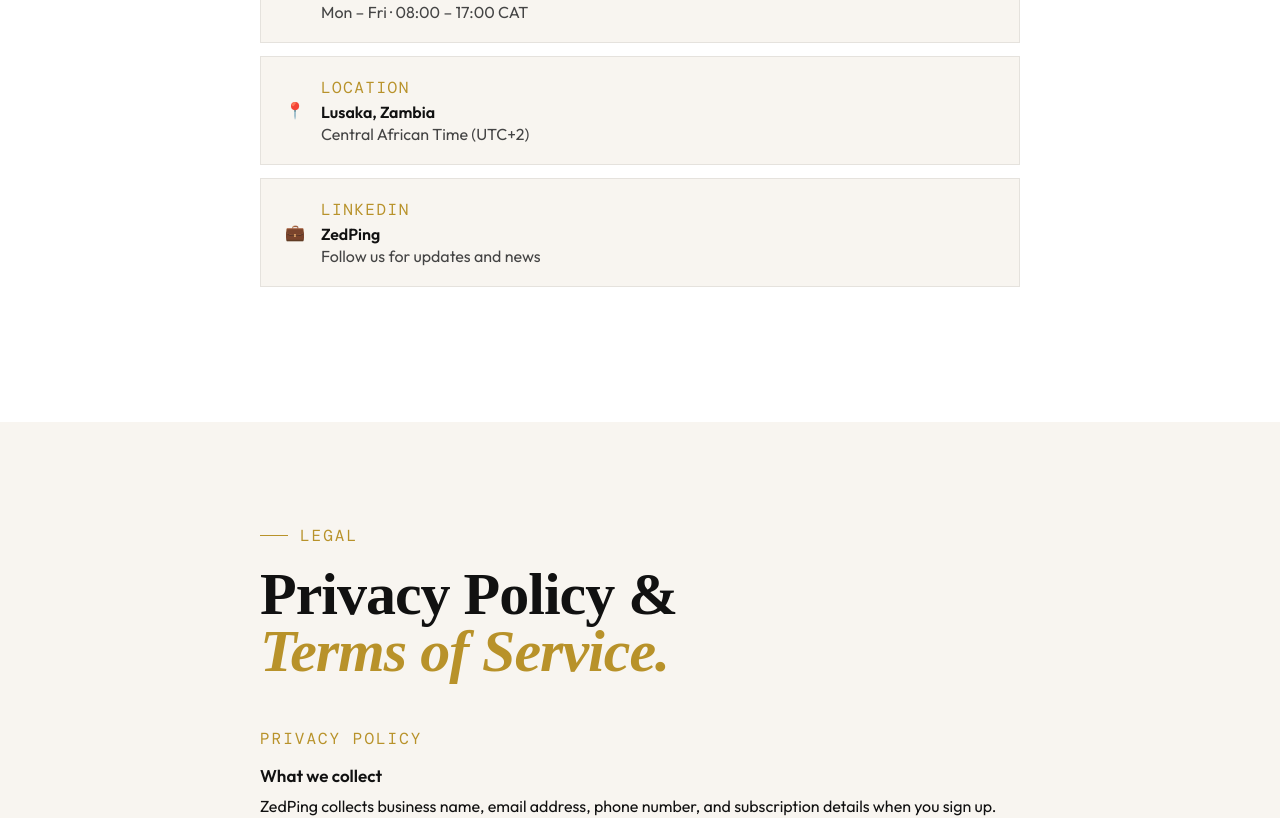
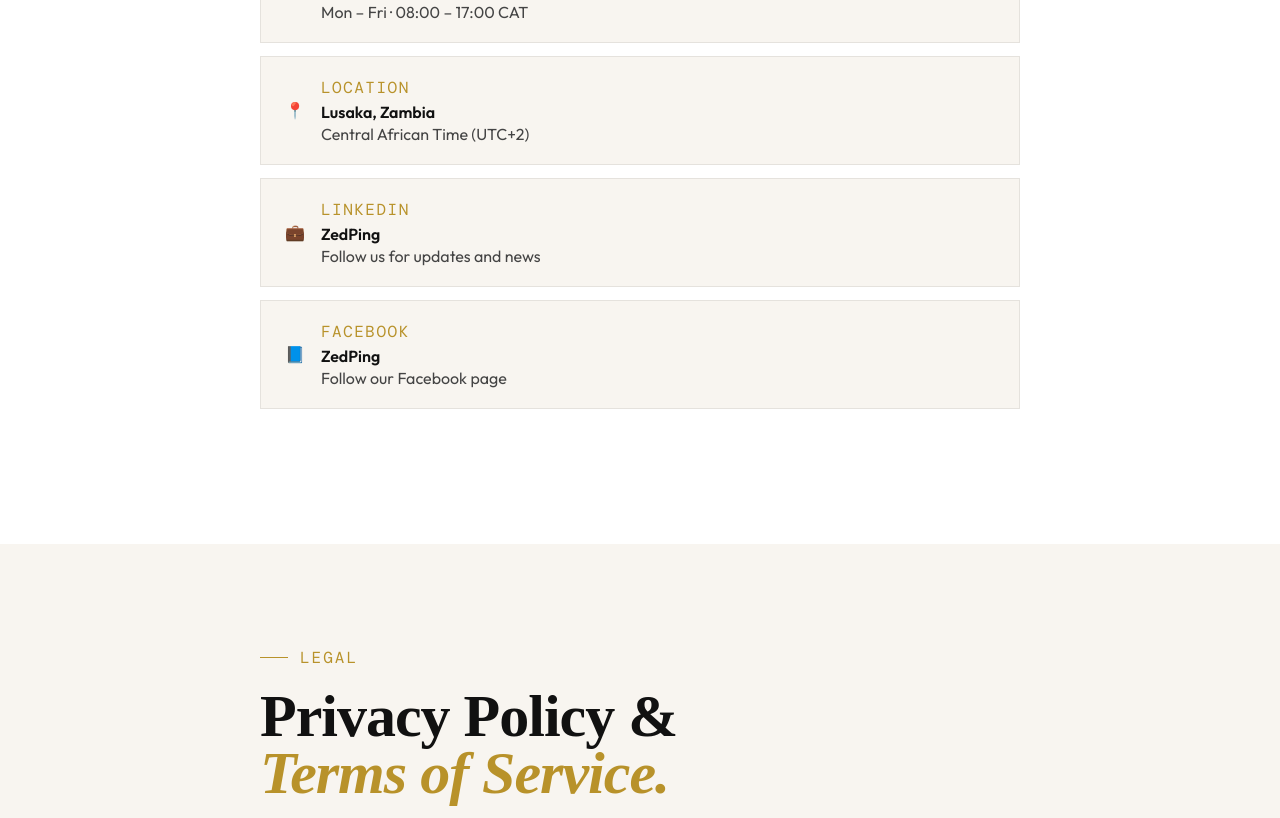
Before and after one commit to MsVee-git/zedping-frontend, a React (Create React App) app: page / in a window 1280 px wide. Shown: the part 9677-10495 px from the top of the page. Built offline with nearby package versions, Linux system fonts and the light colour scheme; a web font is replaced by a local one.

Commit message:
Update App.js

```diff
--- a/src/App.js
+++ b/src/App.js
@@ -765,10 +765,11 @@
             <div style={{ display: "flex", flexDirection: "column", gap: 12, marginBottom: 32 }}>
               {[
                 { label: "Email", value: "hello@zedping.app", sub: "We respond within 24 hours", icon: "📧" },
-                { label: "WhatsApp", value: "+260 778 621 167", sub: "Customer support & demos", icon: "📱" },
-                { label: "Phone", value: "+260 778 621 167", sub: "Mon – Fri · 08:00 – 17:00 CAT", icon: "☎️" },
+                { label: "WhatsApp", value: "+260 778 621 167", sub: "Customer support & demos", icon: "📱", href: "https://wa.me/260778621167?text=" + encodeURIComponent("Hi ZedPing! I have an enquiry.") },
+                { label: "Phone", value: "+260 778 621 167", sub: "Mon – Fri · 08:00 – 17:00 CAT", icon: "☎️", href: "tel:+260778621167" },
                 { label: "Location", value: "Lusaka, Zambia", sub: "Central African Time (UTC+2)", icon: "📍" },
-                { label: "LinkedIn", value: "ZedPing", sub: "Follow us for updates and news", icon: "💼" },
+                { label: "LinkedIn", value: "ZedPing", sub: "Follow us for updates and news", icon: "💼", href: "https://www.linkedin.com/showcase/zedping/" },
+                { label: "Facebook", value: "ZedPing", sub: "Follow our Facebook page", icon: "📘", href: "https://www.facebook.com/share/1D71PE7FLV/" },
               ].map((c,i) => (
                 <div key={i} style={{ background: "var(--bg2)", padding: "20px 24px", display: "flex", alignItems: "center", gap: 16, border: "1px solid var(--line)", marginBottom: 1 }}>
                   <span style={{ fontSize: 16, flexShrink: 0 }}>{c.icon}</span>
```
